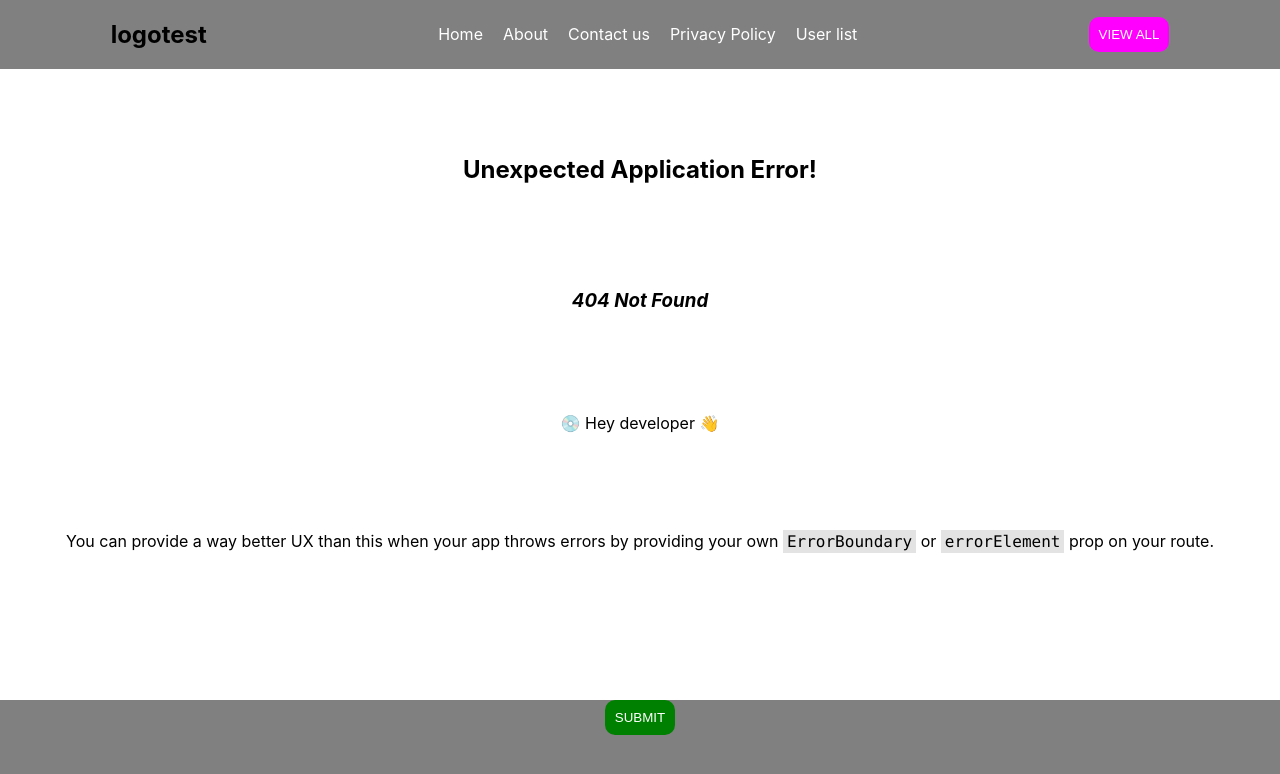
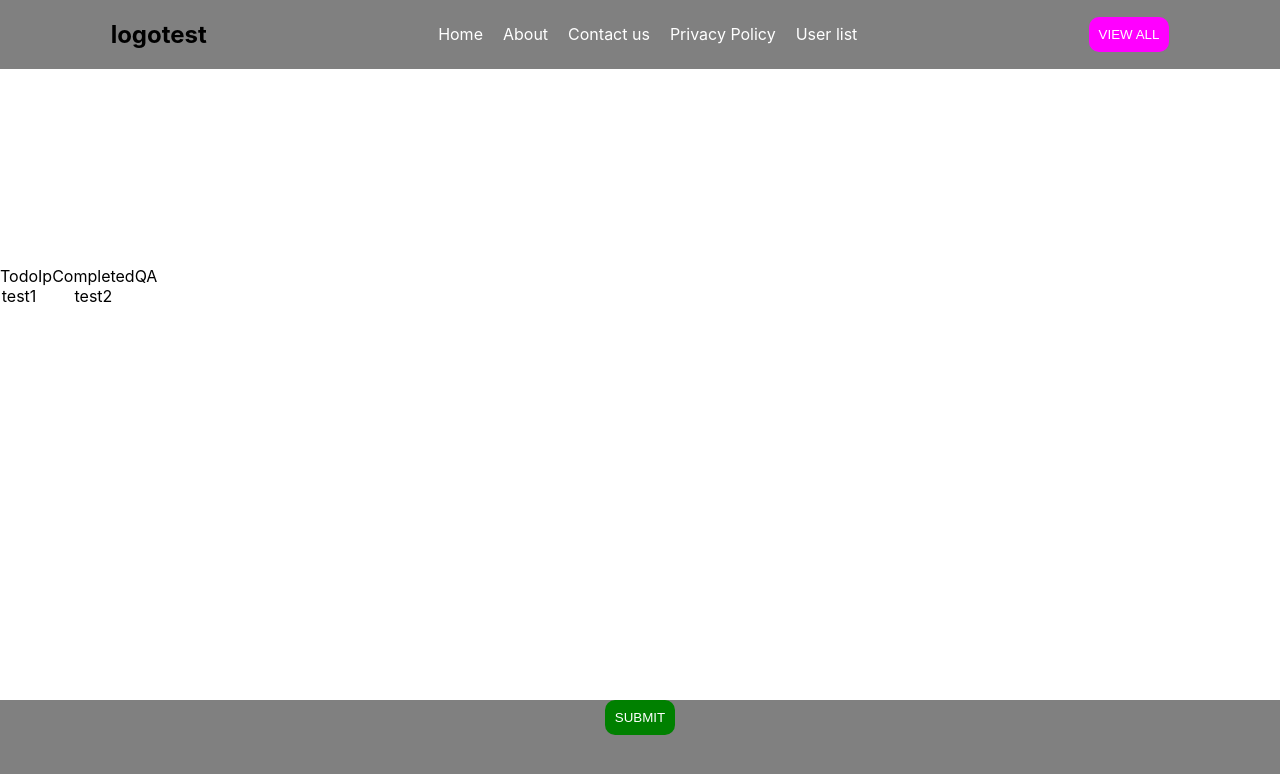
Before and after one commit to pratikkakani080/react-eve-batch-28-01, a React (Create React App) app: page /todo in a window 1280 px wide. Before the commit this address had no page. Shown: the top 774 px of the page. Built offline with nearby package versions, Linux system fonts and the light colour scheme.

Commit message:
feat: todo int

```diff
--- a/src/App.js
+++ b/src/App.js
@@ -5,17 +5,20 @@ import RouteContainer from "./routes";
 import { ToastContainer } from "react-toastify";
 import MyContext from "./common/configurations/myContext";
 import { useState } from "react";
+import MyContextProvider from "./common/contextProviders/myContextProvider";
+import Context2Provider from "./common/contextProviders/context2Provider";
 
 function App() {
-  const [data, setData] = useState(0);
   return (
     <div className="App">
-      <MyContext.Provider value={{ setData: setData, data: data }}>
-        <Header />
-        <RouteContainer />
-        <ToastContainer />
-        <Footer />
-      </MyContext.Provider>
+      <MyContextProvider>
+        <Context2Provider>
+          <Header />
+          <RouteContainer />
+          <ToastContainer />
+          <Footer />
+        </Context2Provider>
+      </MyContextProvider>
     </div>
   );
 }
--- /dev/null
+++ b/src/common/configurations/context2.js
@@ -0,0 +1,5 @@
+import { createContext } from "react";
+
+const Context2 = createContext();
+
+export default Context2;
--- /dev/null
+++ b/src/common/contextProviders/context2Provider.jsx
@@ -0,0 +1,19 @@
+import React, { useState } from 'react'
+import Context2 from '../configurations/context2';
+
+/**
+ * this file is created to hold provider wrapper
+ * @param {*} props props is containing properties of parent component
+ * @returns return context provider wrapper
+ */
+function Context2Provider(props) {
+    const [data2, setData2] = useState(0);
+
+    return (
+        <Context2.Provider value={{ setData2, data2 }}>
+            {props.children}
+        </Context2.Provider>
+    )
+}
+
+export default Context2Provider
--- /dev/null
+++ b/src/common/contextProviders/myContextProvider.jsx
@@ -0,0 +1,14 @@
+import React, { useState } from 'react'
+import MyContext from '../configurations/myContext';
+
+function MyContextProvider(props) {
+    const [data, setData] = useState(0);
+
+    return (
+        <MyContext.Provider value={{ setData, data }}>
+            {props.children}
+        </MyContext.Provider>
+    )
+}
+
+export default MyContextProvider
--- a/src/common/modules/global/subComp4.js
+++ b/src/common/modules/global/subComp4.js
@@ -1,10 +1,12 @@
 import React, { useContext } from "react";
 import MyContext from "../../configurations/myContext";
+import Context2 from "../../configurations/context2";
 
 function SubComp4(props) {
   // console.log("log from sub comp 4***", props);
   const compData = useContext(MyContext);
-  console.log("comp 4 data**", compData);
+  const compData2 = useContext(Context2);
+  console.log("comp 4 data**", compData, compData2);
 
   const var4 = "variable from sub comp 4";
   return <div onClick={() => compData.setData(compData.data + 1)}>sub comp 4</div>;
--- /dev/null
+++ b/src/common/modules/todo/index.jsx
@@ -0,0 +1,62 @@
+import React from 'react'
+
+function Todo() {
+    const data = [
+        {
+            id: '123',
+            title: 'test1',
+            status: 'todo'
+        },
+        {
+            id: '234',
+            title: 'test2',
+            status: 'completed'
+        }
+    ]
+    return (
+        <div style={{ display: 'flex' }}>
+            <div>Todo
+                {
+                    data.filter(el => el.status === 'todo').map(el => {
+                        return (
+                            <div>{el.title}</div>
+
+                        )
+                    })
+                }
+            </div>
+            <div>Ip
+                {
+                    data.filter(el => el.status === 'ip').map(el => {
+                        return (
+                            <div>{el.title}</div>
+
+                        )
+                    })
+                }
+            </div>
+            <div>Completed
+                {
+                    data.filter(el => el.status === 'completed').map(el => {
+                        return (
+                            <div>{el.title}</div>
+
+                        )
+                    })
+                }
+            </div>
+            <div>QA
+                {
+                    data.filter(el => el.status === 'qa').map(el => {
+                        return (
+                            <div>{el.title}</div>
+
+                        )
+                    })
+                }
+            </div>
+        </div>
+    )
+}
+
+export default Todo
--- a/src/routes.js
+++ b/src/routes.js
@@ -12,6 +12,7 @@ import ContactUs from "./common/modules/contactUs";
 import CardDetails from "./common/components/card/cardDetails";
 import UserTable from "./common/modules/userTable";
 import Global from "./common/modules/global";
+import Todo from "./common/modules/todo";
 
 function RouteContainer() {
   const routingList = createBrowserRouter([
@@ -22,6 +23,7 @@ function RouteContainer() {
     { path: "/card-details/:slug/:id", element: <CardDetails /> },
     { path: "/user-table", element: <UserTable /> },
     { path: "/global", element: <Global /> },
+    { path: "/todo", element: <Todo /> },
   ]);
   return (
     <RouterProvider router={routingList}></RouterProvider>
```
